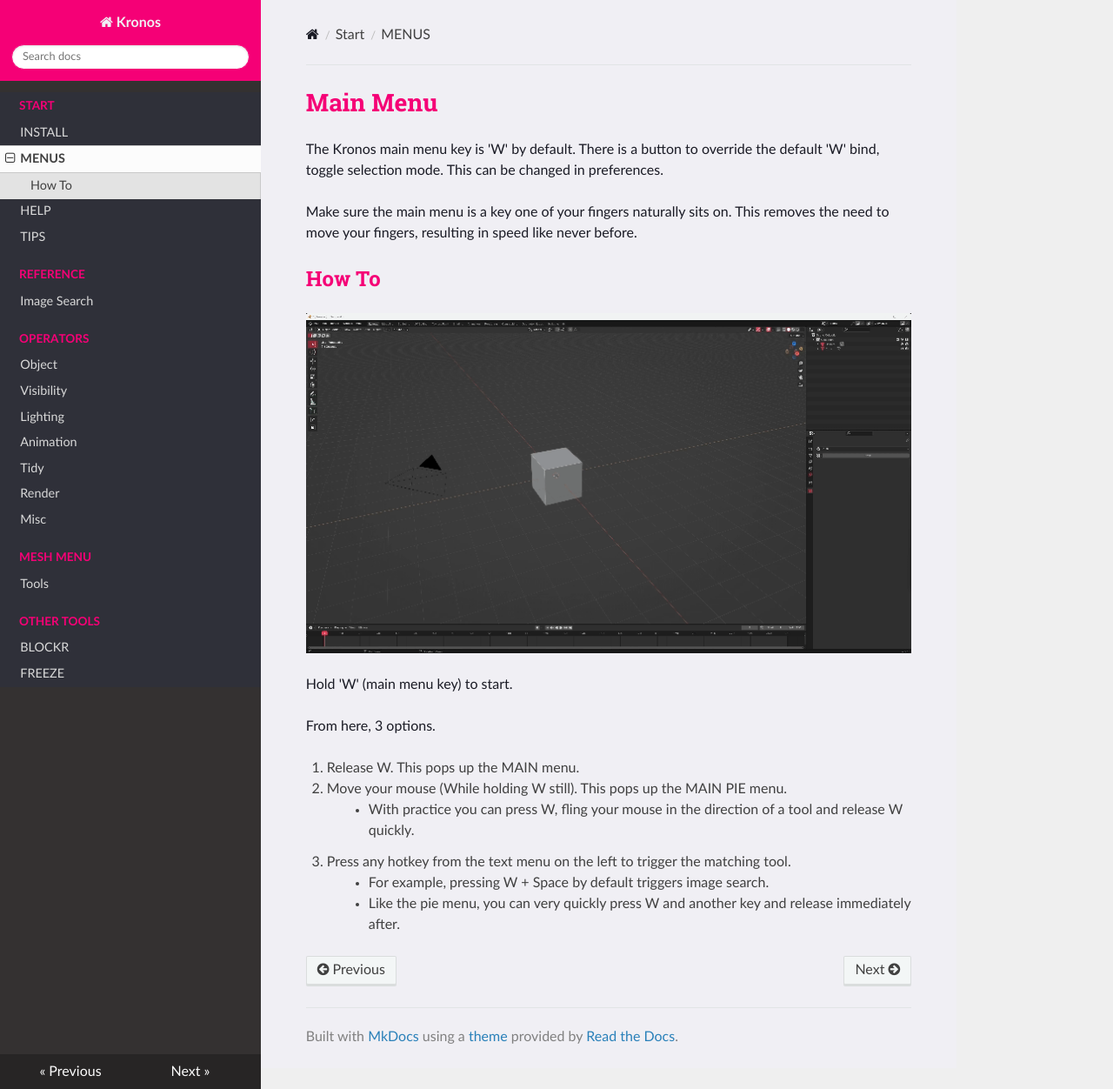
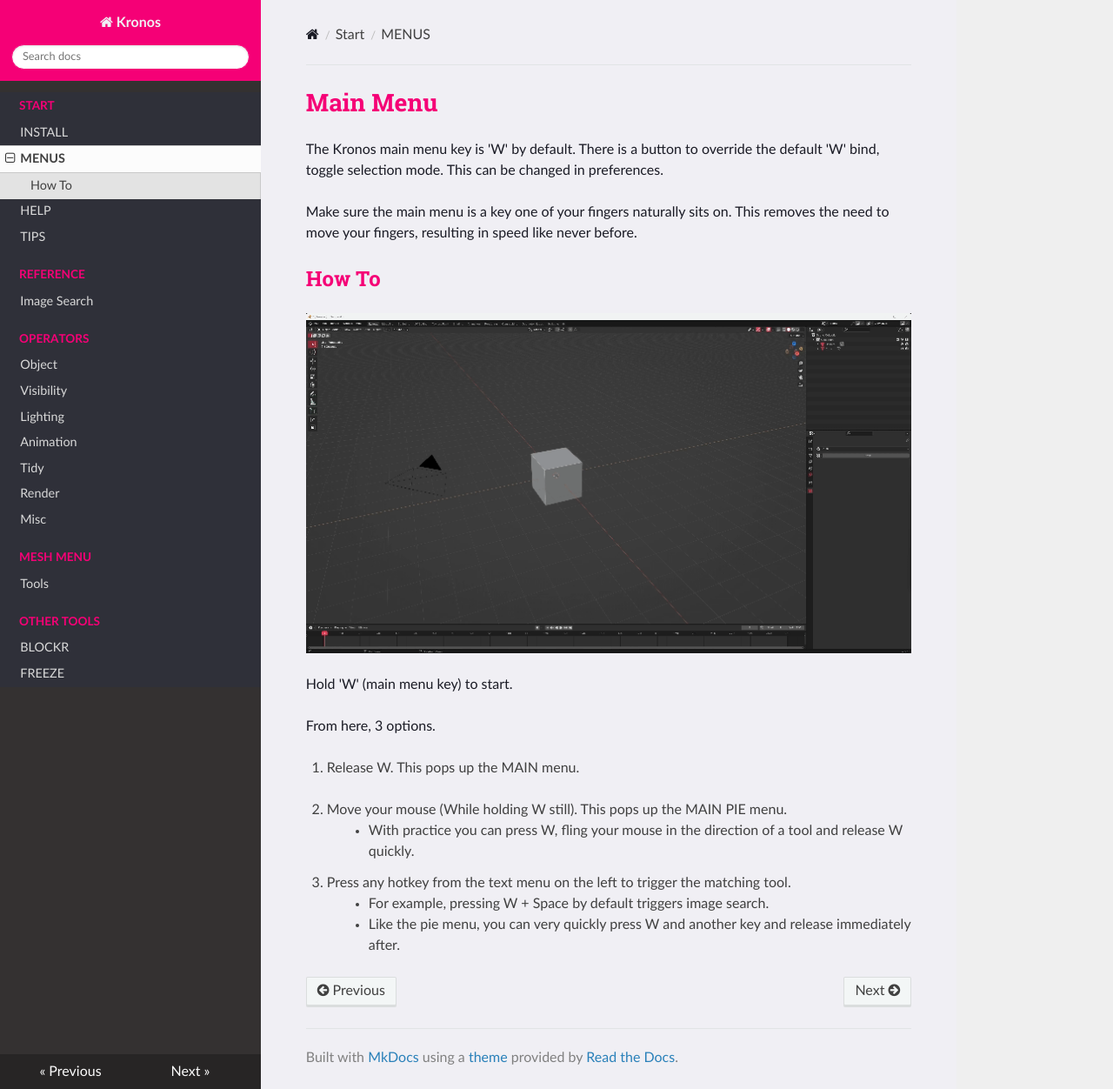
Before and after one commit to CGLIFE7/KronosDocs, an MkDocs documentation site: the page built from docs/docs/tutorial/menus.md, in a window 1280 px wide and 1252 px high. Shown: the whole window at 87% size. Built offline with MkDocs 1.6.1, drawn with Linux system fonts in a browser that asks for light colours; nearby versions of some CDN libraries.

Commit message:
Update menus.md

```diff
--- a/docs/docs/tutorial/menus.md
+++ b/docs/docs/tutorial/menus.md
@@ -17,6 +17,8 @@
 1. Release W. This pops up the MAIN menu.
 &NewLine;
 &NewLine;
+&NewLine;
+&NewLine;
 2. Move your mouse (While holding W still). This pops up the MAIN PIE menu.
    > - With practice you can press W, fling your mouse in the direction of a tool and release W quickly.
 &NewLine;
```
